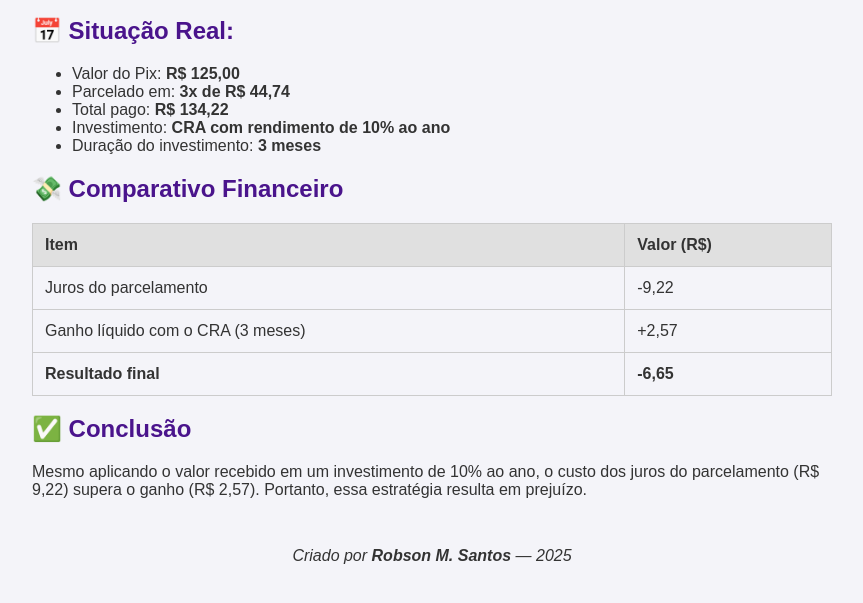
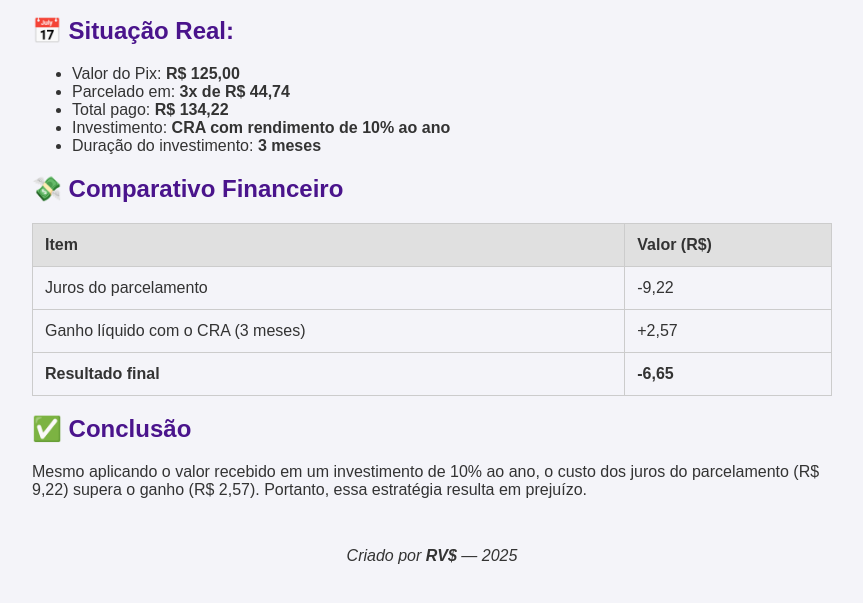
Before and after one commit to robsonrvs1991/pix-parcelado-vs-investimento, a plain HTML site: page index.html in a window 1280 px wide. Shown: the part 151-754 px from the top of the page, without its empty margins (208-1071 px from the left). Drawn offline with Linux system fonts and the light colour scheme.

Commit message:
Add index.html for GitHub Pages

```diff
--- a/index.html
+++ b/index.html
@@ -79,7 +79,7 @@
   <p>Mesmo aplicando o valor recebido em um investimento de 10% ao ano, o custo dos juros do parcelamento (R$ 9,22) supera o ganho (R$ 2,57). Portanto, essa estratégia resulta em prejuízo.</p>
 
   <footer>
-    Criado por <strong>Robson M. Santos</strong> — 2025
+    Criado por <strong>RV$</strong> — 2025
   </footer>
 </body>
 </html>
```
